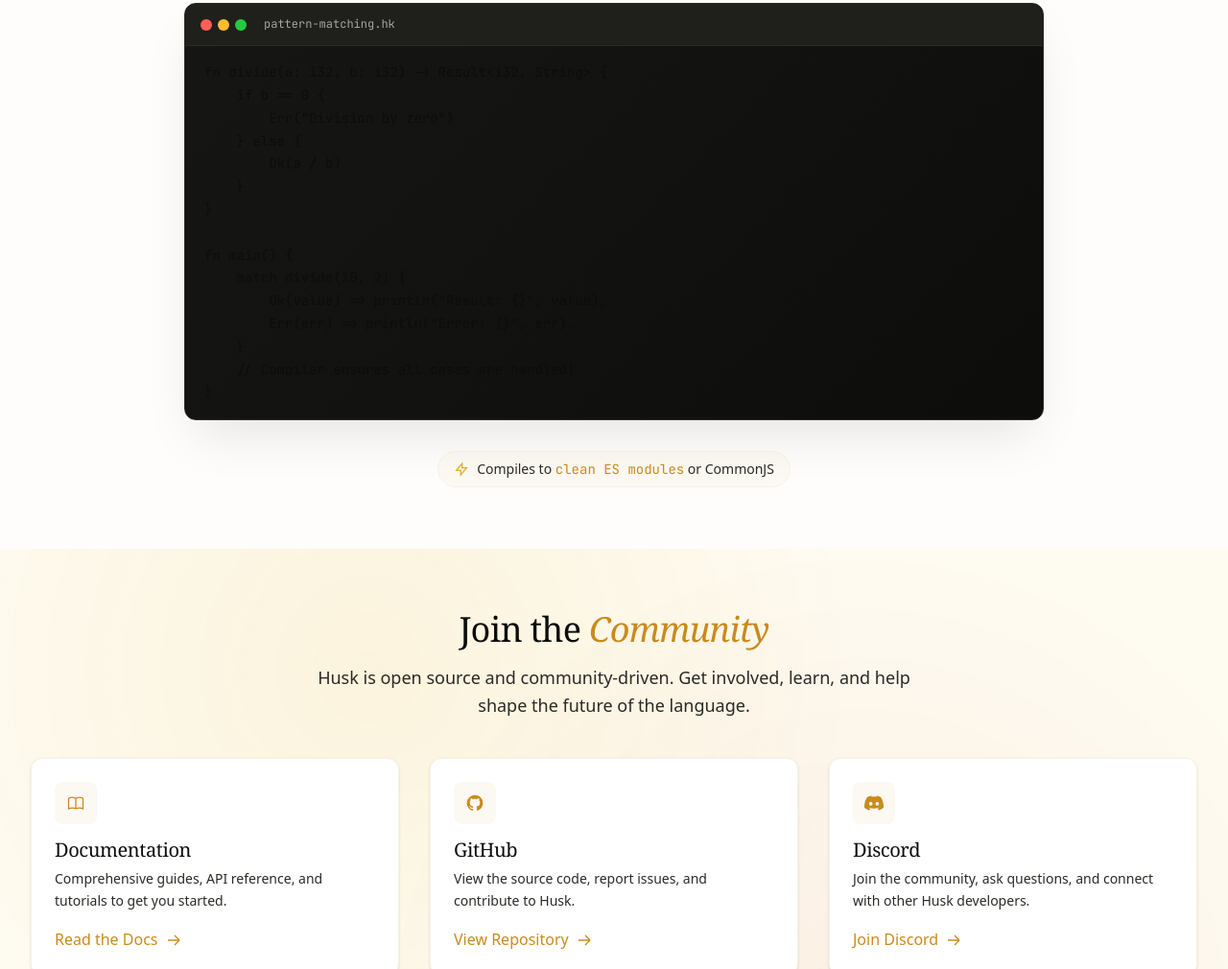
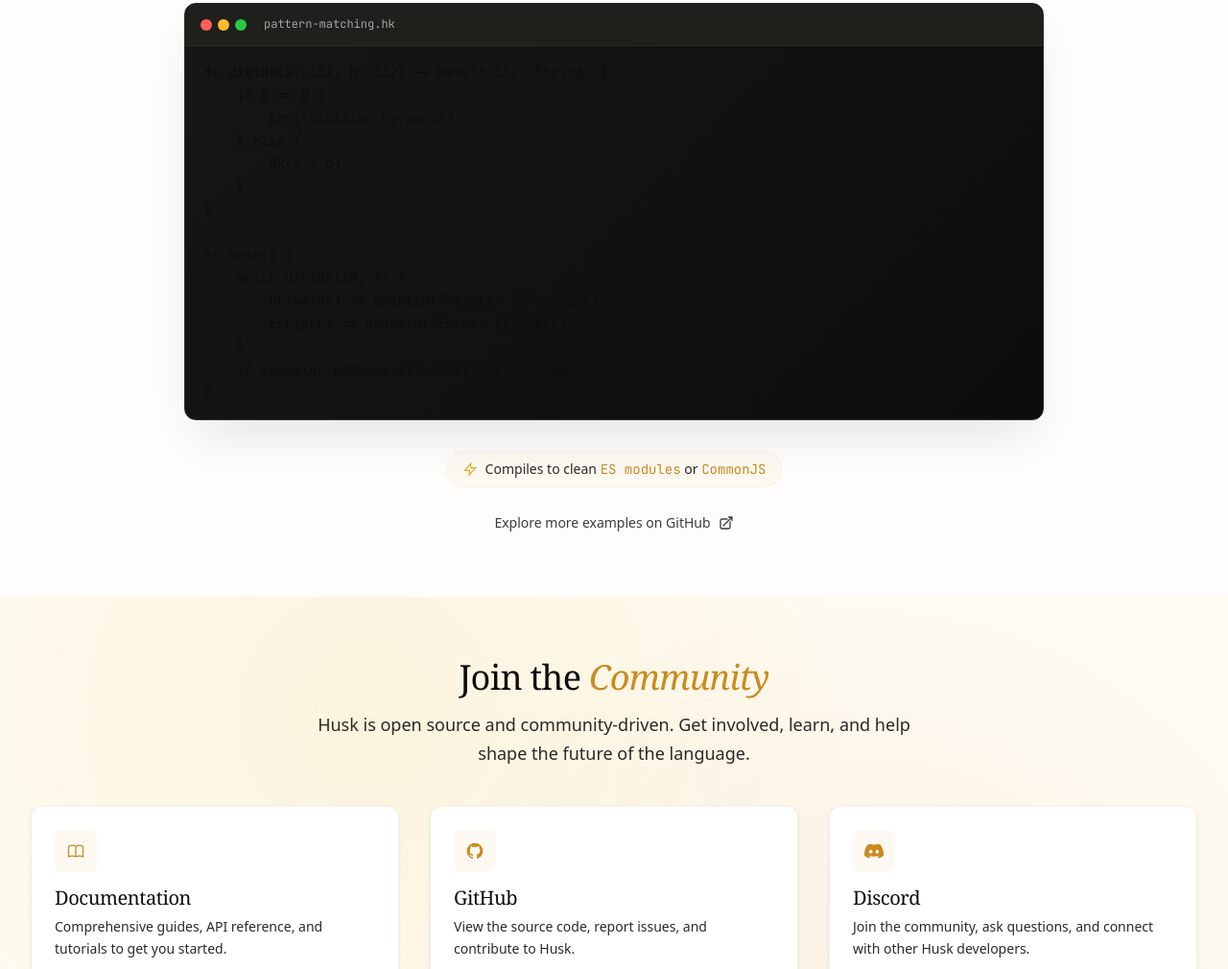
Before and after one commit to fcoury/husk, an Astro site in the folder website/: page / in a window 1280 px wide. Shown: the part 1790-2800 px from the top of the page at 96% size. Built offline with nearby package versions, Linux system fonts and the light colour scheme; Astro itself is replaced by a stand-in of ours; code samples lack their colours; a web font is replaced by a local one.

Commit message:
feat(website): add link to examples repo and improve dark mode contrast
- Add "Explore more examples on GitHub" link in See it in action section
- Improve dark mode text contrast for example descriptions
- Apply monospace only to technical terms (ES modules, CommonJS)

```diff
--- a/website/src/components/CodeExamples.astro
+++ b/website/src/components/CodeExamples.astro
@@ -121,7 +121,7 @@
           class={`code-panel transition-all duration-300 ${index === 0 ? '' : 'hidden'}`}
         >
           <!-- Description -->
-          <p class="text-center text-surface-500 dark:text-surface-400 mb-6 text-sm">
+          <p class="text-center text-surface-500 dark:text-cream-100/70 mb-6 text-sm">
             {example.description}
           </p>
 
@@ -140,9 +140,24 @@
           <path d="M13 10V3L4 14h7v7l9-11h-7z" />
         </svg>
         <span class="text-surface-600 dark:text-cream-100/80 text-sm">
-          Compiles to <span class="font-mono text-husk-600 dark:text-husk-400">clean ES modules</span> or CommonJS
+          Compiles to clean <span class="font-mono text-husk-600 dark:text-husk-400">ES modules</span> or <span class="font-mono text-husk-600 dark:text-husk-400">CommonJS</span>
         </span>
       </div>
+    </div>
+
+    <!-- More examples link -->
+    <div class="mt-6 text-center">
+      <a
+        href="https://github.com/fcoury/husk/tree/master/examples"
+        target="_blank"
+        rel="noopener noreferrer"
+        class="inline-flex items-center gap-2 text-sm text-surface-500 dark:text-cream-100/70 hover:text-husk-600 dark:hover:text-husk-400 transition-colors group"
+      >
+        <span>Explore more examples on GitHub</span>
+        <svg class="w-4 h-4 transition-transform group-hover:translate-x-0.5" fill="none" viewBox="0 0 24 24" stroke="currentColor" stroke-width="2">
+          <path stroke-linecap="round" stroke-linejoin="round" d="M13.5 6H5.25A2.25 2.25 0 003 8.25v10.5A2.25 2.25 0 005.25 21h10.5A2.25 2.25 0 0018 18.75V10.5m-10.5 6L21 3m0 0h-5.25M21 3v5.25" />
+        </svg>
+      </a>
     </div>
   </div>
 </section>
```
